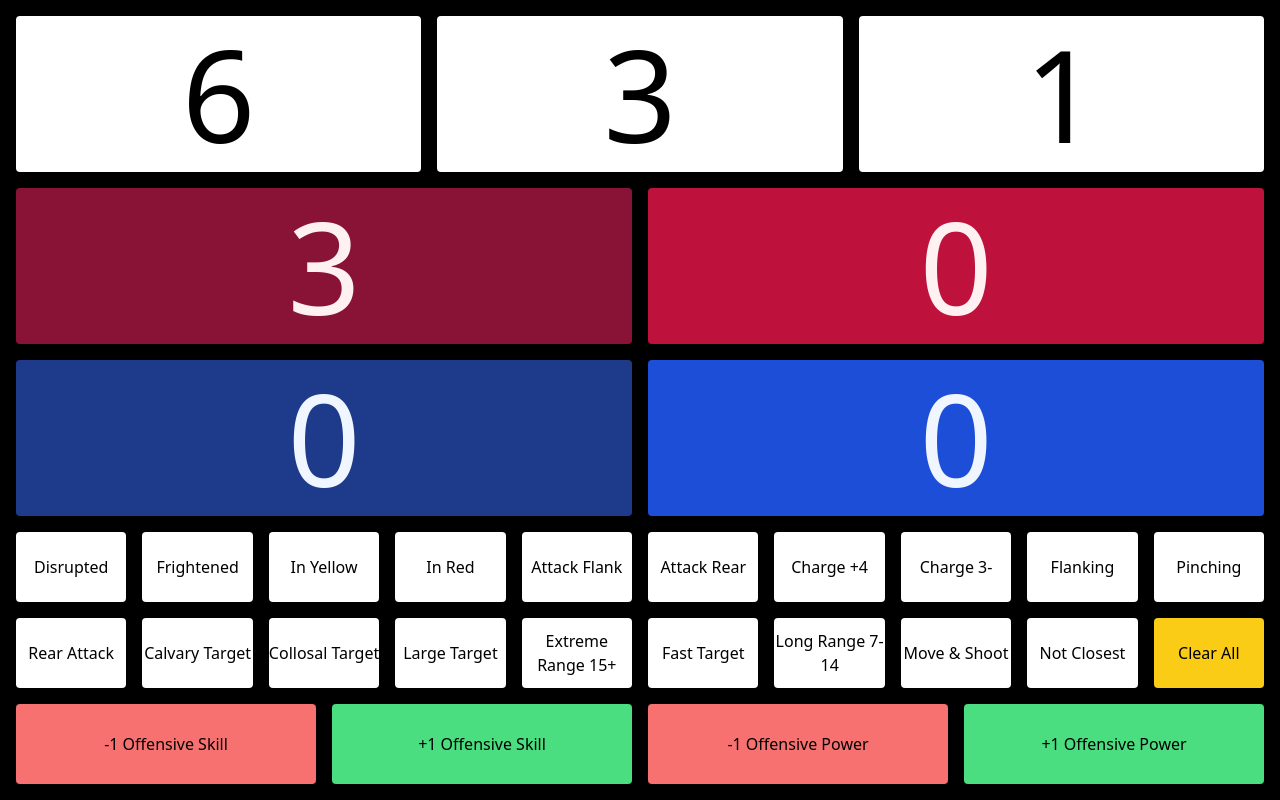
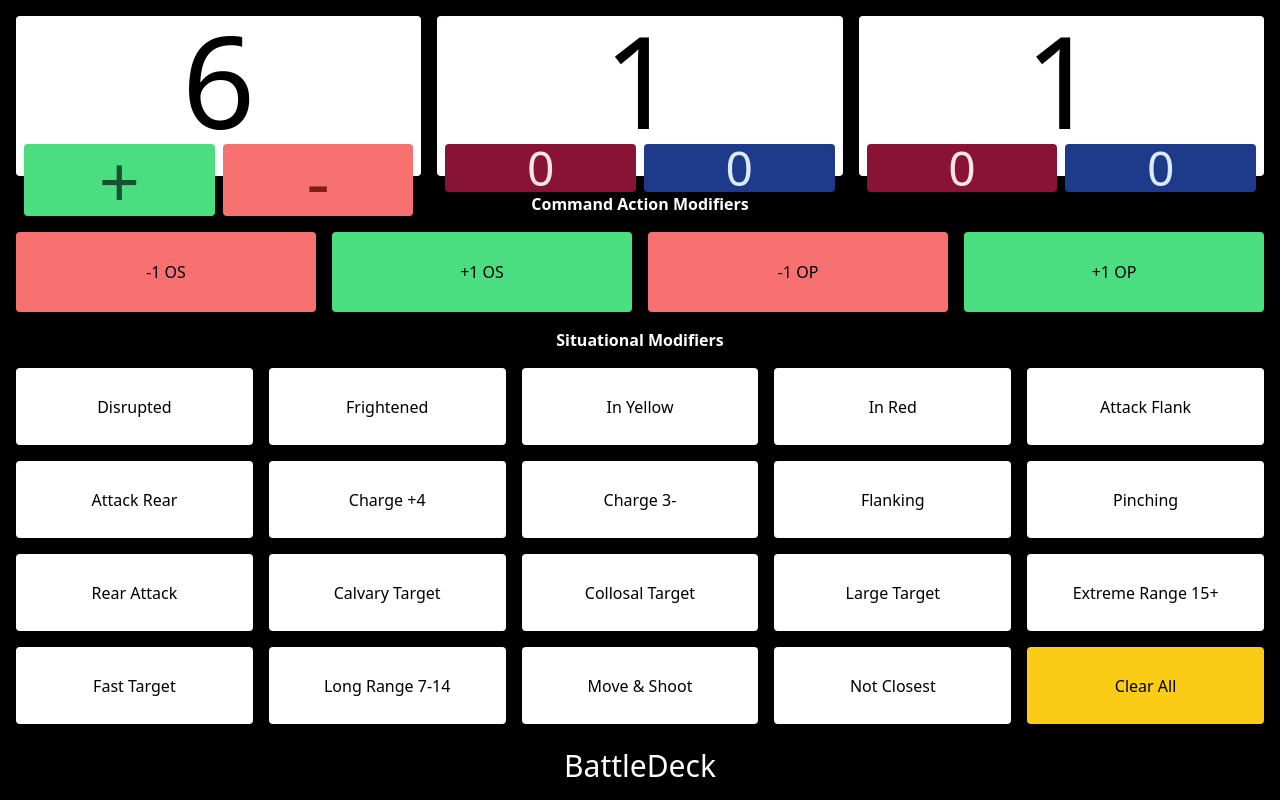
Before and after one commit to peterclark/battledeck, a React (Vite) app: page / in a window 1280 px wide. Built offline with nearby package versions, Linux system fonts and the light colour scheme.

Commit message:
redesign

```diff
--- a/src/App.jsx
+++ b/src/App.jsx
@@ -1,9 +1,9 @@
 // import { GiInvertedDice3 } from "react-icons";
 
-import { useMemo } from "react";
+import { useEffect, useMemo } from "react";
 import { useState } from "react"
 import { max, min } from "lodash";
-import { useToggle } from "react-use";
+import { useToggle, useUpdateEffect } from "react-use";
 import className from "classnames";
 
 const MAX_DICE = 20;
@@ -86,25 +86,25 @@ const App = () => {
     handleIncOffensivePower(op);
   };
 
-  useMemo(() => handleIncAttack(disrupted ? [-1, -1, -1] : [1,1,1]) , [disrupted]);
+  useUpdateEffect(() => handleIncAttack(disrupted ? [-1, -1, -1] : [1,1,1]) , [disrupted]);
   // useMemo(() => handleIncAttack(frightened ? [-1, -1, -1] : [1,1,1]) , [frightened]);
-  useMemo(() => handleIncAttack(inTheYellow ? [-1, 0, 0] : [1,0,0]) , [inTheYellow]);
-  useMemo(() => handleIncAttack(inTheRed ? [-2,0,0] : [2,0,0]) , [inTheRed]);
-  useMemo(() => handleIncAttack(attackingToFlank ? [1,0,0,] : [-1,0,0]) , [attackingToFlank]);
-  useMemo(() => handleIncAttack(attackingToRear ? [0,-1,-1] : [0,1,1]) , [attackingToRear]);
-  useMemo(() => handleIncAttack(chargingFourOrMoreDice ? [+2,0,0] : [-2,0,0]) , [chargingFourOrMoreDice]);
-  useMemo(() => handleIncAttack(chargingThreeOrLessDice ? [1,0,0] : [-1,0,0]) , [chargingThreeOrLessDice]);
-  useMemo(() => handleIncAttack(flanking ? [0,1,0] : [0,-1,0]) , [flanking]);
-  useMemo(() => handleIncAttack(pinching ? [0,1,1] : [0,-1,-1]) , [pinching]);
-  useMemo(() => handleIncAttack(rearAttacking ? [0,1,1] : [0,-1,-1]) , [rearAttacking]);
-  useMemo(() => handleIncAttack(calvaryTarget ? [0,-1,0] : [0,1,0]) , [calvaryTarget]);
-  useMemo(() => handleIncAttack(collosalTarget ? [0,2,0] : [0,-2,0]) , [collosalTarget]);
-  useMemo(() => handleIncAttack(extremeRange ? [0,-2,0] : [0,2,0]) , [extremeRange]);
-  useMemo(() => handleIncAttack(fastMovingTarget ? [0,-1,0] : [0,1,0]) , [fastMovingTarget]);
-  useMemo(() => handleIncAttack(largeTarget ? [0,1,0] : [0,-1,0]) , [largeTarget]);
-  useMemo(() => handleIncAttack(longRange ? [0,-1,0] : [0,1,0]) , [longRange]);
-  useMemo(() => handleIncAttack(moveAndShoot ? [0,-1,0] : [0,1,0]) , [moveAndShoot]);
-  useMemo(() => handleIncAttack(notClosestTarget ? [0,-1,0] : [0,1,0]) , [notClosestTarget]);
+  useUpdateEffect(() => handleIncAttack(inTheYellow ? [-1, 0, 0] : [1,0,0]) , [inTheYellow]);
+  useUpdateEffect(() => handleIncAttack(inTheRed ? [-2,0,0] : [2,0,0]) , [inTheRed]);
+  useUpdateEffect(() => handleIncAttack(attackingToFlank ? [1,0,0,] : [-1,0,0]) , [attackingToFlank]);
+  useUpdateEffect(() => handleIncAttack(attackingToRear ? [0,-1,-1] : [0,1,1]) , [attackingToRear]);
+  useUpdateEffect(() => handleIncAttack(chargingFourOrMoreDice ? [+2,0,0] : [-2,0,0]) , [chargingFourOrMoreDice]);
+  useUpdateEffect(() => handleIncAttack(chargingThreeOrLessDice ? [1,0,0] : [-1,0,0]) , [chargingThreeOrLessDice]);
+  useUpdateEffect(() => handleIncAttack(flanking ? [0,1,0] : [0,-1,0]) , [flanking]);
+  useUpdateEffect(() => handleIncAttack(pinching ? [0,1,1] : [0,-1,-1]) , [pinching]);
+  useUpdateEffect(() => handleIncAttack(rearAttacking ? [0,1,1] : [0,-1,-1]) , [rearAttacking]);
+  useUpdateEffect(() => handleIncAttack(calvaryTarget ? [0,-1,0] : [0,1,0]) , [calvaryTarget]);
+  useUpdateEffect(() => handleIncAttack(collosalTarget ? [0,2,0] : [0,-2,0]) , [collosalTarget]);
+  useUpdateEffect(() => handleIncAttack(extremeRange ? [0,-2,0] : [0,2,0]) , [extremeRange]);
+  useUpdateEffect(() => handleIncAttack(fastMovingTarget ? [0,-1,0] : [0,1,0]) , [fastMovingTarget]);
+  useUpdateEffect(() => handleIncAttack(largeTarget ? [0,1,0] : [0,-1,0]) , [largeTarget]);
+  useUpdateEffect(() => handleIncAttack(longRange ? [0,-1,0] : [0,1,0]) , [longRange]);
+  useUpdateEffect(() => handleIncAttack(moveAndShoot ? [0,-1,0] : [0,1,0]) , [moveAndShoot]);
+  useUpdateEffect(() => handleIncAttack(notClosestTarget ? [0,-1,0] : [0,1,0]) , [notClosestTarget]);
 
   const handleClearAll = () => {
     setDice(6);
@@ -133,35 +133,41 @@ const App = () => {
     toggleNotClosestTarget(false);
   };
 
+  useEffect(() => handleClearAll(), []);
+
   return (
     <div className="BattleDeck flex flex-col h-screen bg-black gap-4">
-      <div className="Roll flex flex-1 text-9xl mx-4 mt-4 my-2 mb-0 gap-4">
-        <button className="Dice flex-1 flex items-center justify-center bg-white rounded" onClick={() => handleIncDice(1)}>
+      <div className="Roll flex h-1/5 text-9xl mx-4 mt-4 my-2 mb-0 gap-4">
+        <div className="Dice flex-1 flex flex-col items-center justify-between bg-white rounded">
           {dice}
-        </button>
-        <div className="RollToHit flex-1 flex items-center justify-center bg-white rounded">
+          <div className="text-7xl flex w-full h-1/2 gap-2 pb-2">
+            <button className="flex-1 ml-2 border-white rounded bg-green-400 text-green-900" onClick={() => handleIncDice(1)}>+</button>
+            <button className="flex-1 mr-2 border-white rounded bg-red-400 text-red-900" onClick={() => handleIncDice(-1)}>-</button>
+          </div>
+        </div>
+        <div className="RollToHit flex-1 flex flex-col items-center justify-between bg-white rounded">
           {rollToHit}
+          <div className="text-5xl flex w-full h-1/2 gap-2 pb-2">
+            <button className="OffensiveSkillRank ml-2 flex-1 border-white rounded bg-rose-900 text-rose-100"  onClick={() => handleIncOffensiveSkill(1)}>{offensiveSkill}</button>
+            <button className="DefensiveSkillRank mr-2 flex-1 border-white rounded bg-blue-900 text-blue-100" onClick={() => handleIncDefensiveSkill(1)}>{defensiveSkill}</button>
+          </div>
         </div>
-        <div className="RollToWound flex-1 flex items-center justify-center bg-white rounded">
+        <div className="RollToWound flex-1 flex flex-col items-center justify-between bg-white rounded">
           {rollToWound}
+          <div className="text-5xl flex w-full h-1/2 gap-2 pb-2">
+            <button className="OffensivePowerRank ml-2 flex-1 border-white rounded bg-rose-900 text-rose-100"  onClick={() => handleIncOffensivePower(1)}>{offensivePower}</button>
+            <button className="DefensivePowerRank mr-2 flex-1 border-white rounded bg-blue-900 text-blue-100" onClick={() => handleIncDefensivePower(1)}>{defensivePower}</button>
+          </div>
         </div>
       </div>
-      <div className="Offense flex flex-1 text-9xl gap-4 mx-4">
-        <div className="OffensiveSkill flex flex-1">
-          <button className="OffensiveSkillRank flex-1 bg-rose-900 text-rose-50 rounded" onClick={() => handleIncOffensiveSkill(1)}>{offensiveSkill}</button>
-        </div>
-        <div className="OffensivePower flex flex-1">
-          <button className="OffensivePowerRank flex-1 bg-rose-700 text-rose-50 rounded" onClick={() => handleIncOffensivePower(1)}>{offensivePower}</button>
-        </div>
+      <div className="text-white font-bold flex justify-center">Command Action Modifiers</div>
+      <div className="CommandActionModifiers flex h-20 gap-4 mx-4">
+        <button className="Plus1 flex-1 bg-red-400 rounded" onClick={() => handleIncOffensiveSkill(-1)}>-1 OS</button>
+        <button className="Plus1 flex-1 bg-green-400 rounded" onClick={() => handleIncOffensiveSkill(1)}>+1 OS</button>
+        <button className="Plus1 flex-1 bg-red-400 rounded" onClick={() => handleIncOffensivePower(-1)}>-1 OP</button>
+        <button className="Plus1 flex-1 bg-green-400 rounded" onClick={() => handleIncOffensivePower(1)}>+1 OP</button>
       </div>
-      <div className="Defense flex flex-1 text-9xl gap-4 mx-4">
-        <div className="DefensiveSkill flex flex-1">
-          <button className="DefensiveSkillRank flex-1 bg-blue-900 text-blue-50 rounded" onClick={() => handleIncDefensiveSkill(1)}>{defensiveSkill}</button>
-        </div>
-        <div className="DefensivePower flex flex-1">
-          <button className="DefensivePowerRank flex-1 bg-blue-700 text-blue-50 rounded" onClick={() => handleIncDefensivePower(1)}>{defensivePower}</button>
-        </div>
-      </div>
+      <div className="text-white font-bold flex justify-center">Situational Modifiers</div>
       <div className="SituationalModifiers mx-4 flex flex-col flex-1 gap-4">
         <div className="flex flex-1 gap-4">
           <button className={className("Disrupted", MODIFIER_CLASSES, disrupted ? "bg-red-400" : "bg-white")} onClick={toggleDisrupted}>Disrupted</button>
@@ -169,6 +175,8 @@ const App = () => {
           <button className={className("InTheYellow", MODIFIER_CLASSES, inTheYellow ? "bg-red-400" : "bg-white")} onClick={toggleInTheYellow}>In Yellow</button>
           <button className={className("InTheRed", MODIFIER_CLASSES, inTheRed ? "bg-red-400" : "bg-white")} onClick={toggleInTheRed}>In Red</button>
           <button className={className("AttackingToFlank", MODIFIER_CLASSES, attackingToFlank ? "bg-red-400" : "bg-white")} onClick={toggleAttackingToFlank}>Attack Flank</button>
+        </div>
+        <div className="flex flex-1 gap-4">
           <button className={className("AttackingToRear", MODIFIER_CLASSES, attackingToRear ? "bg-red-400" : "bg-white")} onClick={toggleAttackingToRear}>Attack Rear</button>
           <button className={className("ChargingFourOrMoreDice", MODIFIER_CLASSES, chargingFourOrMoreDice ? "bg-green-400" : "bg-white")} onClick={toggleChargingFourOrMoreDice}>Charge +4</button>
           <button className={className("ChargingThreeOrLessDice", MODIFIER_CLASSES, chargingThreeOrLessDice ? "bg-green-400" : "bg-white")} onClick={toggleChargingThreeOrLessDice}>Charge 3-</button>
@@ -181,6 +189,8 @@ const App = () => {
           <button className={className("ColossalTarget", MODIFIER_CLASSES, collosalTarget ? "bg-green-400" : "bg-white")} onClick={toggleColossalTarget}>Collosal Target</button>
           <button className={className("LargeTarget", MODIFIER_CLASSES, largeTarget ? "bg-green-400" : "bg-white")} onClick={toggleLargeTarget}>Large Target</button>
           <button className={className("ExtremeRange", MODIFIER_CLASSES, extremeRange ? "bg-red-400" : "bg-white")} onClick={toggleExtremeRange}>Extreme Range 15+</button>
+        </div>
+        <div className="flex flex-1 gap-4">
           <button className={className("FastMovingTarget", MODIFIER_CLASSES, fastMovingTarget ? "bg-red-400" : "bg-white")} onClick={toggleFastMovingTarget}>Fast Target</button>
           <button className={className("LongRange", MODIFIER_CLASSES, longRange ? "bg-green-400" : "bg-white")} onClick={toggleLongRange}>Long Range 7-14</button>
           <button className={className("MoveAndShoot", MODIFIER_CLASSES, moveAndShoot ? "bg-red-400" : "bg-white")} onClick={toggleMoveAndShoot}>Move & Shoot</button>
@@ -188,11 +198,8 @@ const App = () => {
           <button className={className("ClearAll bg-yellow-400", MODIFIER_CLASSES)} onClick={handleClearAll}>Clear All</button>
         </div>
       </div>
-      <div className="CommandActionModifiers flex h-20 gap-4 mx-4 mb-4">
-        <button className="Plus1 flex-1 bg-red-400 rounded" onClick={() => handleIncOffensiveSkill(-1)}>-1 Offensive Skill</button>
-        <button className="Plus1 flex-1 bg-green-400 rounded" onClick={() => handleIncOffensiveSkill(1)}>+1 Offensive Skill</button>
-        <button className="Plus1 flex-1 bg-red-400 rounded" onClick={() => handleIncOffensivePower(-1)}>-1 Offensive Power</button>
-        <button className="Plus1 flex-1 bg-green-400 rounded" onClick={() => handleIncOffensivePower(1)}>+1 Offensive Power</button>
+      <div className="text-lg flex text-white items-center justify-center m-4 mt-2">
+        <div className="mx-4 text-3xl">BattleDeck</div>
       </div>
     </div>
   )
```
